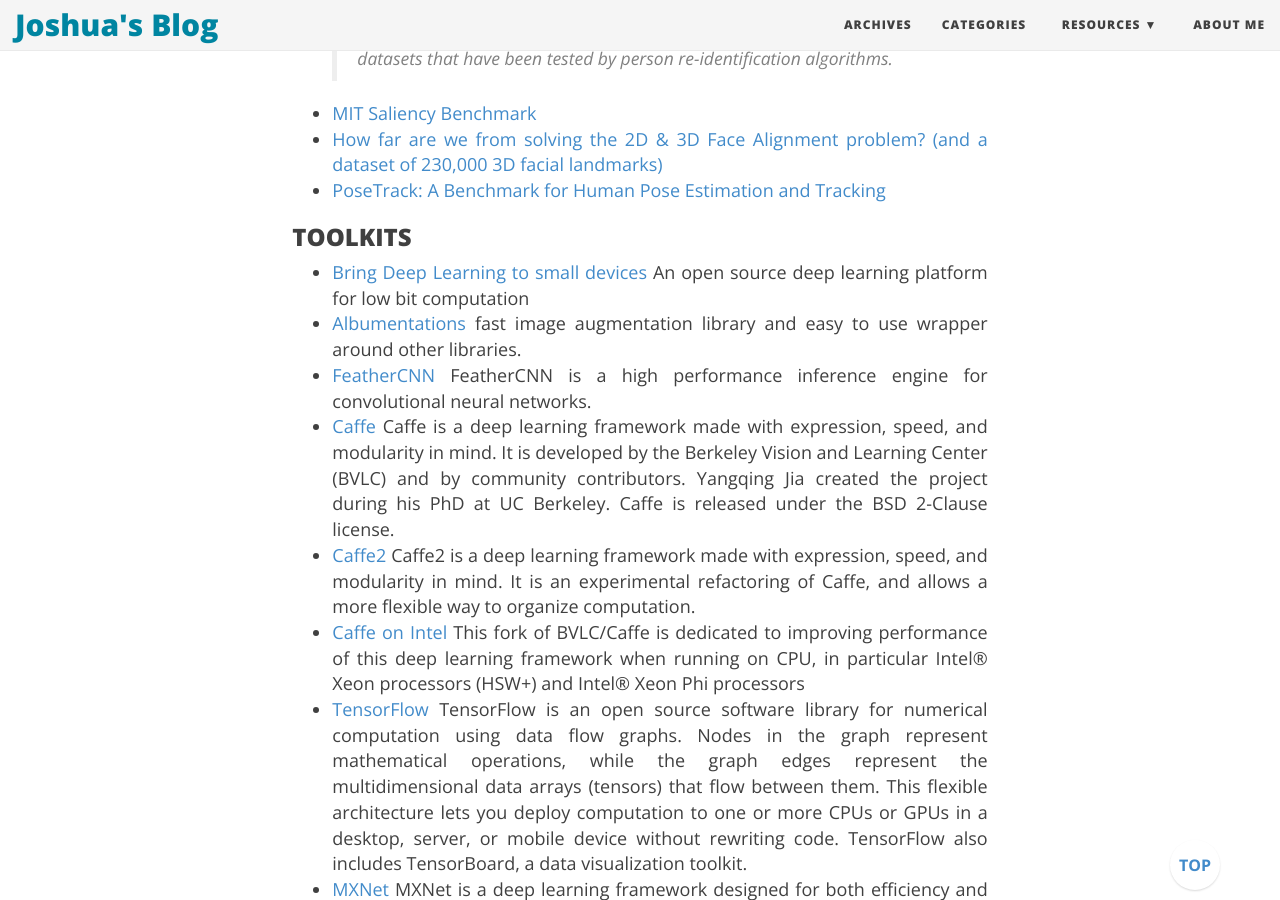
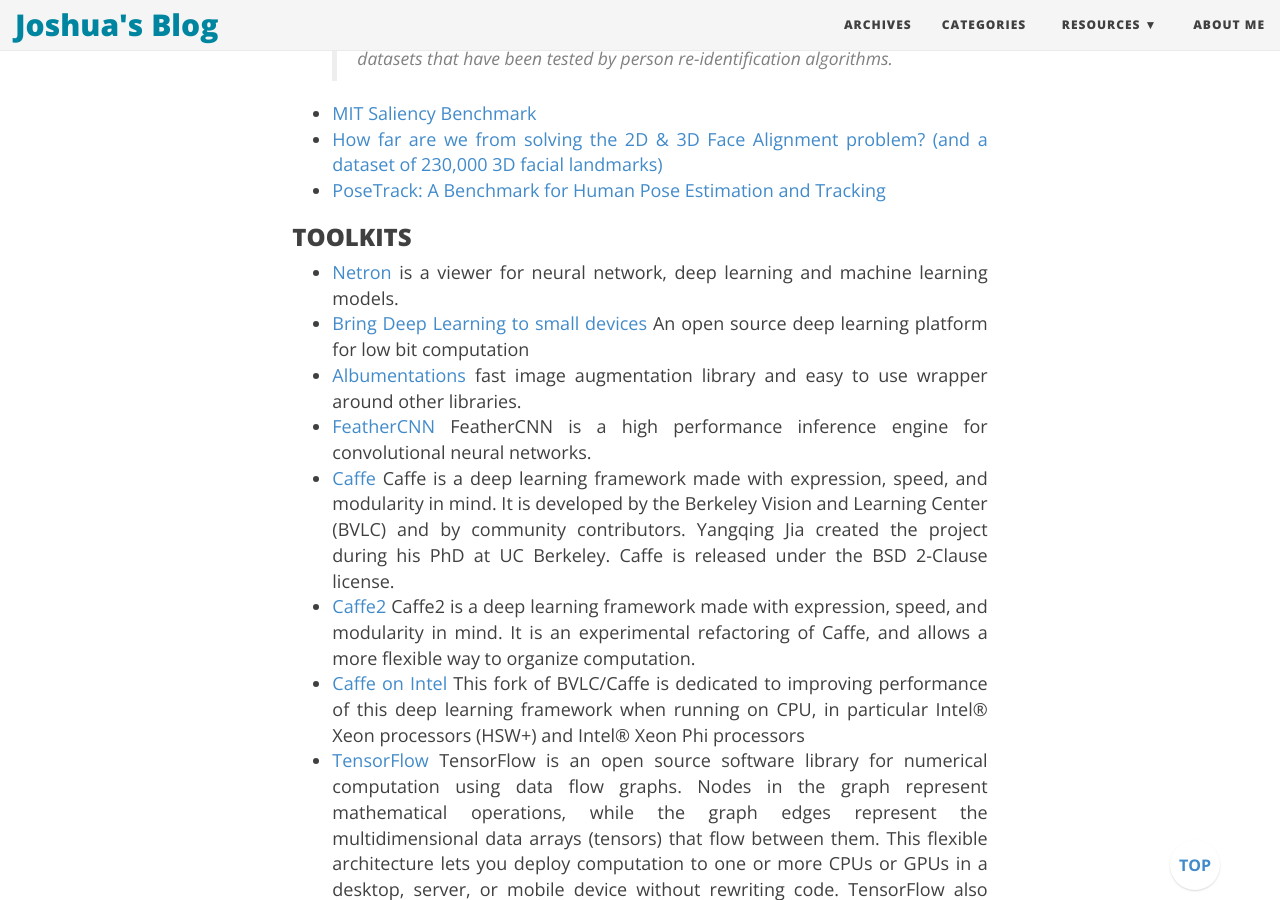
Before and after one commit to joshua19881228/joshua19881228.github.io, a Jekyll site: the page built from _posts/Computer_Vision/2016-08-25-my-jumble-of-computer-vision.md, in a window 1280 px wide and 900 px high, scrolled down 36404 px. Built offline with Jekyll 4.4.1, drawn with Linux system fonts in a browser that asks for light colours; nearby versions of some CDN libraries; formulas are drawn with MathJax 3; comment, search, counter and statistics services are not loaded.

Commit message:
update post

```diff
--- a/_posts/Computer_Vision/2016-08-25-my-jumble-of-computer-vision.md
+++ b/_posts/Computer_Vision/2016-08-25-my-jumble-of-computer-vision.md
@@ -959,6 +959,7 @@
 
 ### TOOLKITS ###
 
+* [Netron](https://github.com/lutzroeder/netron) is a viewer for neural network, deep learning and machine learning models.
 * [Bring Deep Learning to small devices](https://blue-oil.org/) An open source deep learning platform for low bit computation
 * [Albumentations](https://github.com/albu/albumentations) fast image augmentation library and easy to use wrapper around other libraries.
 * [FeatherCNN](https://github.com/Tencent/FeatherCNN)
```
